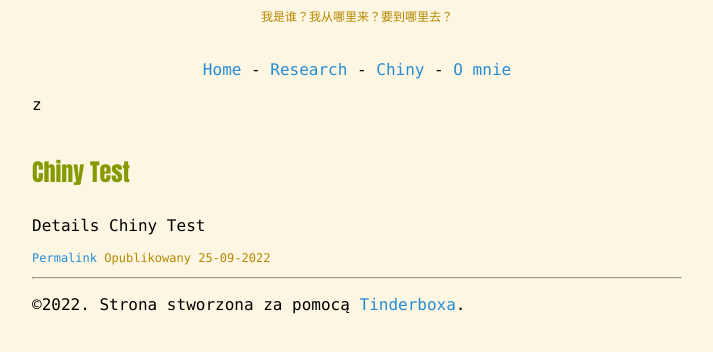
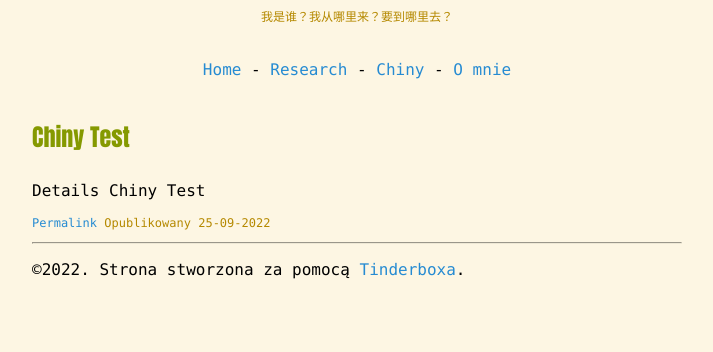
Before and after one commit to czerwony-brudnopis/czerwony-brudnopis.github.io, a plain HTML site: page CB/Chiny.html in a window 1280 px wide. Shown: the part 136-488 px from the top of the page, without its empty margins (283-996 px from the left). Drawn offline with Linux system fonts and the light colour scheme.

Commit message:
Update Chiny.html

```diff
--- a/CB/Chiny.html
+++ b/CB/Chiny.html
@@ -110,7 +110,7 @@ hr	{
 <a href="https://czerwony-brudnopis.github.io";class="bannerlink" ><h1 class="bannertext">Czerwony Brudnopis</h1></a>
 <p class="byline">我是谁？我从哪里来？要到哪里去？</p>
 <p class="menu"><a href="https://czerwony-brudnopis.github.io">Home</a> - <a href="../CB/Research.html">Research</a> - <a href="../CB/Chiny.html">Chiny</a> - <a href="../CB/Omnie.html">O mnie</a></p>
-<p>z</p>
+
 
 <h1>Chiny Test</h1>
 <p>Details Chiny Test</p>
```
